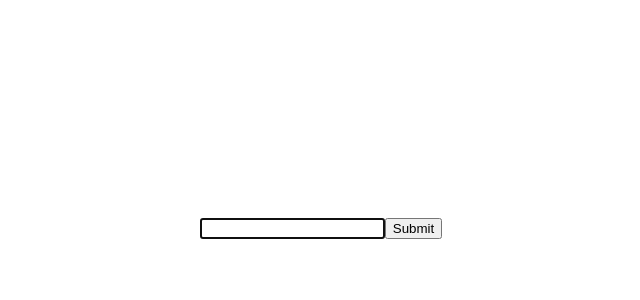
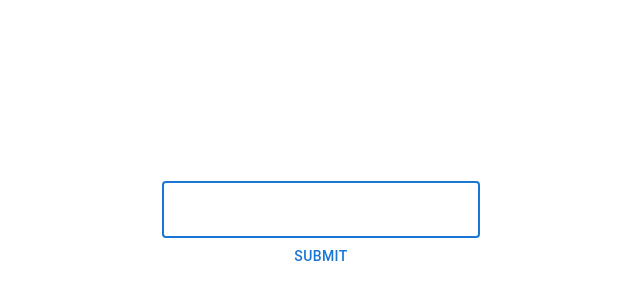
Before and after one commit to 15xobo/goien, a Next.js app: page /goi/new in a window 1280 px wide. Shown: the part 180-480 px from the top of the page, without its empty margins (327-967 px from the left). Built offline with nearby package versions, Linux system fonts and the light colour scheme.

Commit message:
Change goi creating page to use MUI components.

```diff
--- a/src/app/globals.css
+++ b/src/app/globals.css
@@ -5,4 +5,5 @@ body {
   height: 100%;
   width: 100%;
   display: flex;
+  flex-direction: column
 }
--- a/src/app/goi/new/page.tsx
+++ b/src/app/goi/new/page.tsx
@@ -1,5 +1,7 @@
+import { redirect } from "next/navigation"
+import Button from "@mui/material/Button"
+import TextField from "@mui/material/TextField"
 import { createGoi } from "@/app/lib/goi"
-import { redirect } from "next/navigation"
 
 export default function NewGoi() {
   async function addGoi(formData: FormData) {
@@ -12,10 +14,10 @@ export default function NewGoi() {
   return (
     <div>
       <form action={addGoi}>
-        <input type="text" name="text" autoFocus />
-        <button type="submit">
+        <TextField type="text" name="text" autoFocus fullWidth/>
+        <Button type="submit" fullWidth>
           Submit
-        </button>
+        </Button>
       </form>
     </div>
   )
```
